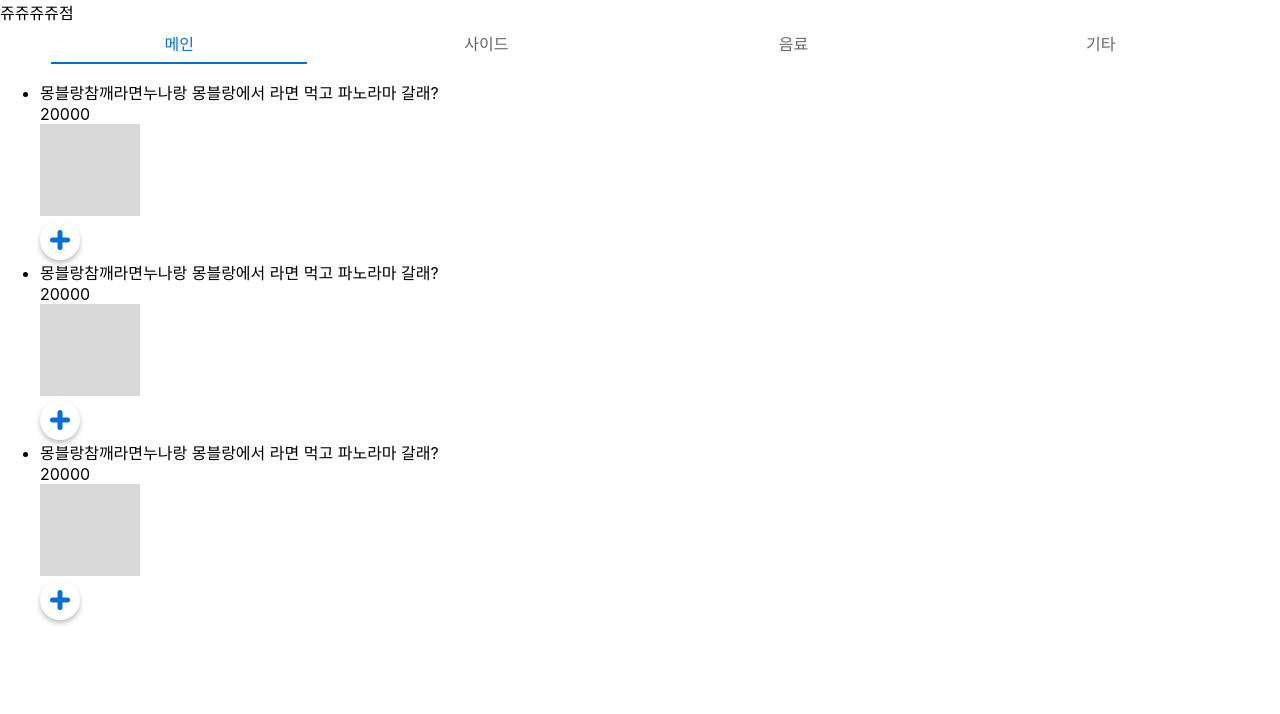
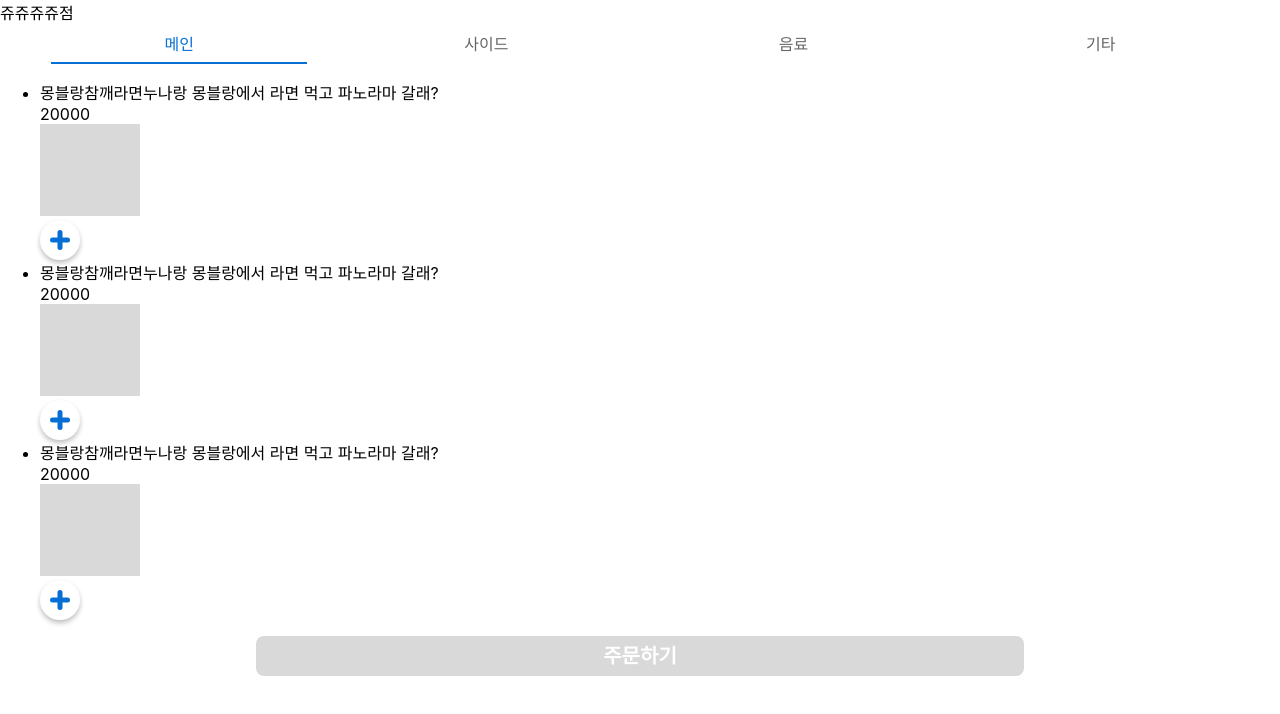
Before and after one commit to toyProjectETA-pay/pay, a React (Create React App) app in the folder front/: page /aehanmute/id in a window 1280 px wide. Shown: the top 714 px of the page. Built offline with nearby package versions, Linux system fonts and the light colour scheme.

Commit message:
250909_채_메뉴페이지 구현완료

```diff
--- a/front/src/App.js
+++ b/front/src/App.js
@@ -1,14 +1,16 @@
 import React, { useEffect, useState } from 'react';
+import { BrowserRouter as Router, Routes, Route, Navigate } from 'react-router-dom';
 import './App.css';
-import Nav from './Comp/Nav.js';
-import Menu from './Comp/Menu.js';
 import { loadMenu, getActivatedMenuList } from './Handler/menuLoader.js';
+import MenuPage from './Pages/MenuPage.js';
+import CartPage from './Pages/CartPage.js';
 
 function App() {
   const [activated, setActivated] = useState('main');
   const [menu, setMenu] = useState(null);
   const [menuQty, setMenuQty] = useState([]);
 
+  /*menu.json 불러오는 비동기함수, 첫 렌더링에만 실행 */
   useEffect(()=>{
     const initMenu = async ()=>{
       await loadMenu();
@@ -17,14 +19,20 @@ function App() {
     initMenu();
   }, []);
 
+  /*tap menu 변경 있을 때마다 실행, menu.json에서 활성화된 tap의 메뉴들만 parsing */
   useEffect(()=>{
     setMenu(getActivatedMenuList(activated));
   }, [activated]);
 
+  /*내사랑콘솔로그 */
   useEffect(()=>{
     console.log(menuQty);
   }, [menuQty]);
 
+  /*메뉴 id와 수량을 매개변수로 받음.
+    1. 이전에 수량 변화가 있었던 메뉴면 기존 인덱스에 qty 새 값 덮어씌움
+    2. 이전에 수량 변화가 없었던 메뉴면 새로 인덱스 생성
+    3. 수량을 0으로 만들면 해당 id 가진 인덱스 삭제 */
   const onSelectMenu = (id, qty) => {
     setMenuQty(prev => {
       if (qty === 0) return prev.filter(item => item.id !== id);
@@ -38,22 +46,28 @@ function App() {
   };
 
   return (
-    <div className="App">
+    //id 부분에 테이블번호 들어갈 것
+    <Router>
       <header>
         쥬쥬쥬쥬점
       </header>
-      <Nav
+      <Routes>
+        <Route path='/' element={<Navigate to={'/aehanmute/id'} />} />
+        <Route path='/aehanmute/id' element={
+          <MenuPage
             currentMenu={activated}
             onChangeMenu={(key)=>{
               setActivated(key);
             }}
-      />
-      <Menu
             menuData={menu}
             menuQty={menuQty}
             onSelectMenu={onSelectMenu}
+            currentState={menuQty}
           />
-    </div>
+        } />
+        <Route path='/aehanmute/id/cart' element={<CartPage />} />
+      </Routes>
+    </Router>
   );
 }
 
--- /dev/null
+++ b/front/src/Comp/OrderBtn.js
@@ -0,0 +1,13 @@
+import React from 'react'
+import '../styles/orderBtn.css'
+
+const OrderBtn = (props) => {
+  return (
+    <div
+        className={props.currentState.length === 0 ? 'disable' : 'enable'}
+        onClick={props.onClick}
+    >주문하기</div>
+  )
+}
+
+export default OrderBtn
--- /dev/null
+++ b/front/src/Pages/CartPage.js
@@ -0,0 +1,9 @@
+import React from 'react'
+
+const CartPage = () => {
+  return (
+    <div>CartPage</div>
+  )
+}
+
+export default CartPage
--- /dev/null
+++ b/front/src/Pages/MenuPage.js
@@ -0,0 +1,28 @@
+import React from 'react'
+import Nav from '../Comp/Nav'
+import Menu from '../Comp/Menu'
+import OrderBtn from '../Comp/OrderBtn'
+import { useNavigate } from 'react-router-dom'
+
+const MenuPage = (props) => {
+    const navigate = useNavigate();
+    return (
+        <>
+            <Nav
+                currentMenu={props.currentMenu}
+                onChangeMenu={props.onChangeMenu}
+            />
+            <Menu
+                menuData={props.menuData}
+                menuQty={props.menuQty}
+                onSelectMenu={props.onSelectMenu}
+            />
+            <OrderBtn
+                currentState={props.currentState}
+                onClick={()=> navigate('./cart')}
+            />
+        </>
+    )
+}
+
+export default MenuPage
--- /dev/null
+++ b/front/src/styles/orderBtn.css
@@ -0,0 +1,20 @@
+.disable, .enable{
+    margin: 0 auto;
+    width : 60%;
+    height: 5vh;
+    font-size: 20px;
+    text-align: center;
+    line-height: 5vh;
+    font-weight: bold;
+    color: white;
+    border-radius: 8px;
+    transition: 0.7s;
+    z-index: 2;
+}
+
+.disable{
+    background-color: #d9d9d9;
+}
+.enable{
+    background-color: #076FD4;
+}
--- a/front/src/styles/qtyBtn.css
+++ b/front/src/styles/qtyBtn.css
@@ -4,7 +4,7 @@
   justify-content: center;
   align-items: center;
   cursor: pointer;
-  transition: all 0.7s ease;
+  transition: all 0.5s ease;
   color: white;
   font-weight: bold;
 }
```
Lines whose indentation alone changed are shown as unchanged.
